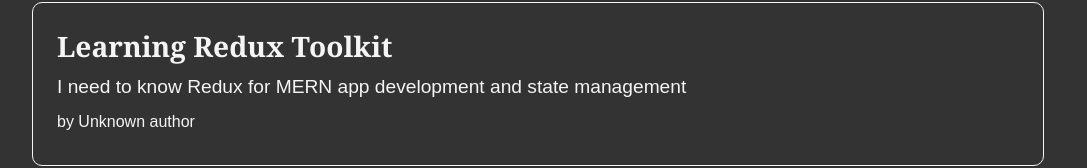
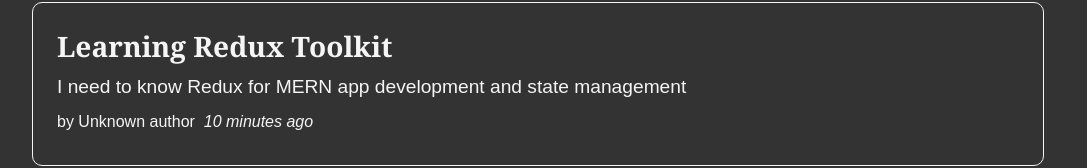
Before and after one commit to AmaduKamara/react-redux-toolkit-blog, a React (Create React App) app: page / in a window 1280 px wide. Shown: the part 652-820 px from the top of the page, without its empty margins (96-1183 px from the left). Built offline with nearby package versions, Linux system fonts and the light colour scheme.

Commit message:
Import TimeAgo component in PostList, render it and parse the itmestamp and date prop to it

```diff
--- a/src/features/posts/PostsList.js
+++ b/src/features/posts/PostsList.js
@@ -1,6 +1,7 @@
 import { useSelector } from "react-redux";
 import { selectAllPosts } from "./postsSlice";
 import PostAuthor from "./PostAuthor";
+import TimeAgo from "./TimeAgo";
 
 const PostsList = () => {
   const posts = useSelector(selectAllPosts);
@@ -11,6 +12,7 @@
       <p>{post.content.substring(0, 100)}</p>
       <p className="postCredit">
         <PostAuthor userId={post.userId} />
+        <TimeAgo timestamp={post.date} />
       </p>
     </article>
   ));
```
